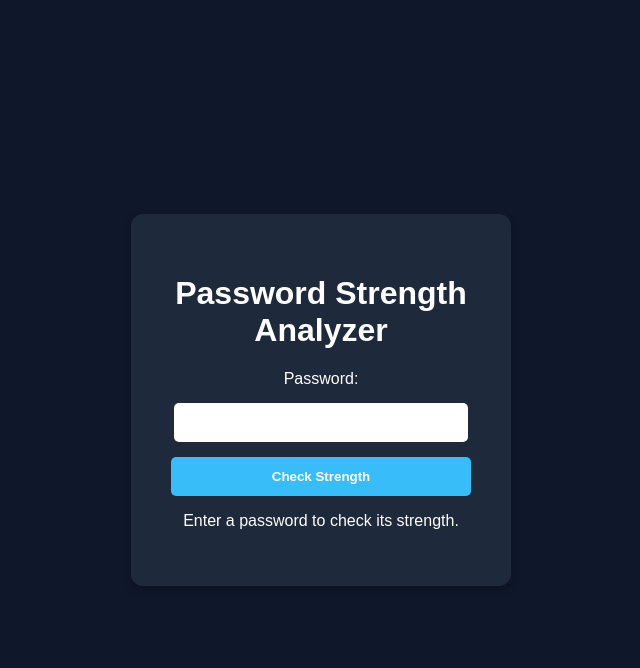
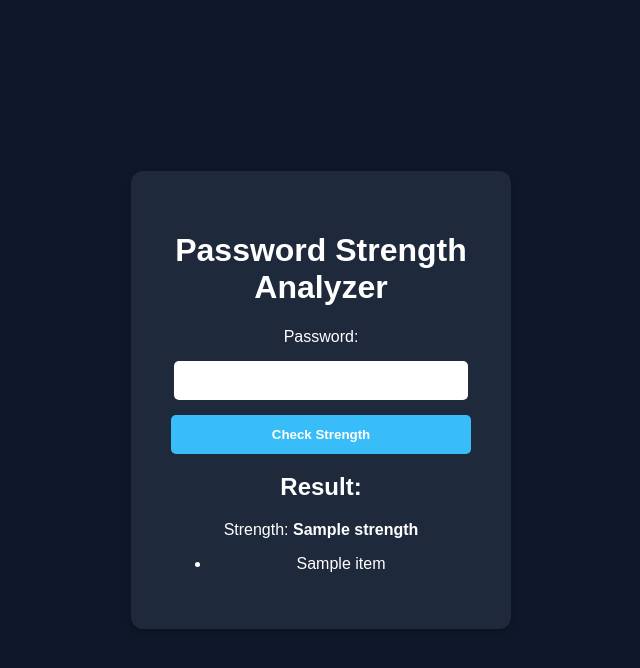
Before and after one commit to 1994-munk/password-strength-analyzer, a Flask app: template templates/index.html in a window 1280 px wide. Shown: the top 668 px of the page, without its empty margins (319-959 px from the left). Run offline with Flask 3, Linux system fonts and the light colour scheme; the template is opened without the code that fills it: most values are stand-ins (such as "Sample title", 1, 10 or a date in 2020).

Commit message:
added code to display results when you click button to check strength

```diff
--- a/templates/index.html
+++ b/templates/index.html
@@ -17,6 +17,23 @@
          <input type="password" id="password" name="password" required>
          <button type="submit">Check Strength</button>
        </form>
-    <p>Enter a password to check its strength.</p>
-</body>
-</html>
+
+       {% if strength %}
+       <div class ="result">
+         <h2>Result:</h2>
+         <p class ='strength-{{ strength|lower }}'>Strength: <strong>{{strength}}</strong></p>
+         {% if feedback %}
+         <ul>
+              {% for item in feedback %}
+              <li>{{ item }}</li>
+              {% endfor %}
+
+         </ul>
+            {% endif %}
+         </div>
+         {% else %}
+         <p>Enter a password to check its strength.</p>
+            {% endif %}
+        </div>
+        </body>
+        </html>
```
